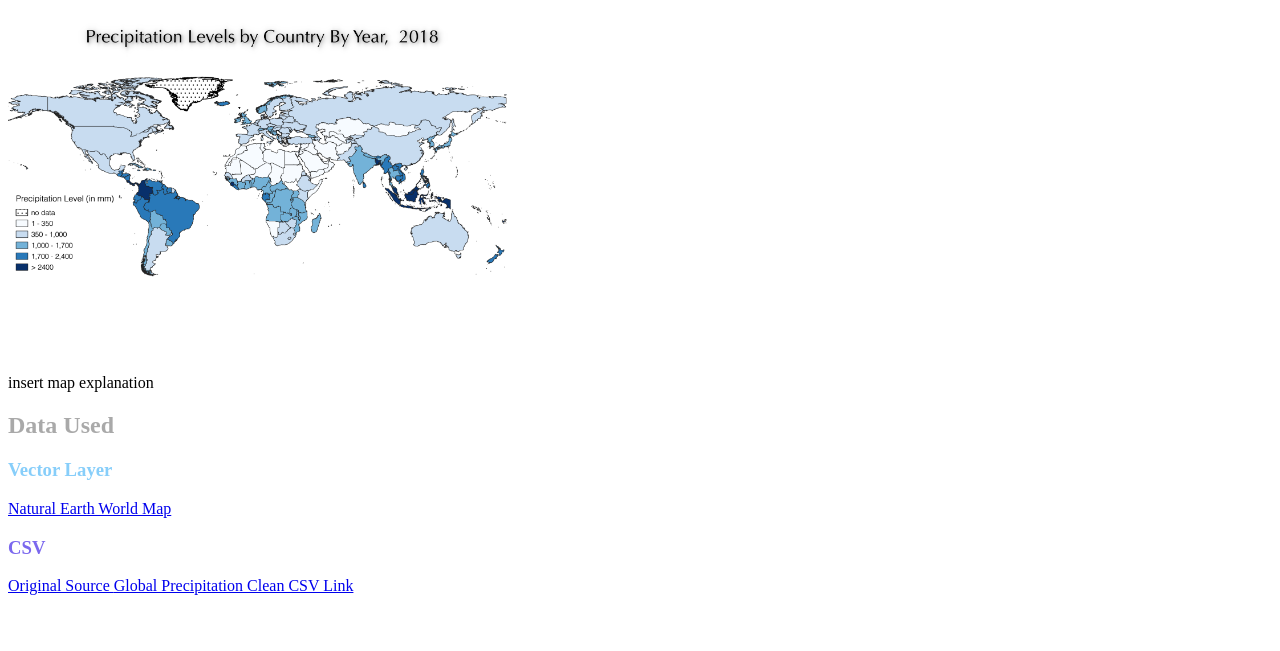
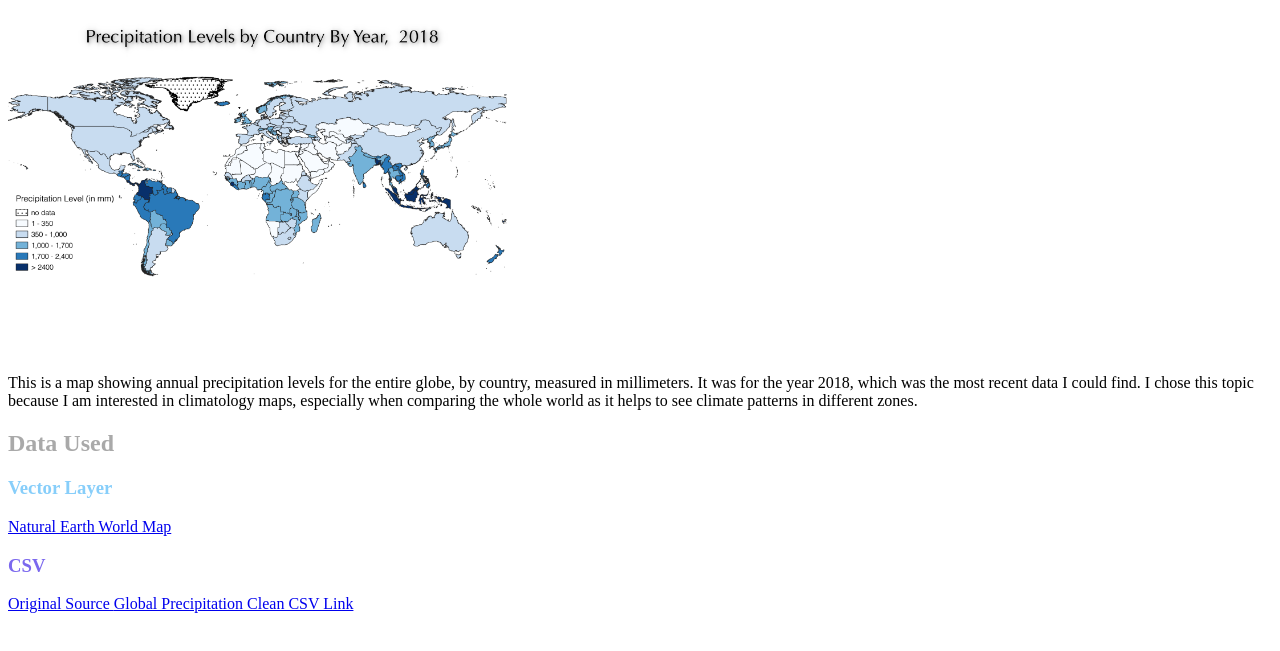
Before and after one commit to juliaeh-17/geog370hw-7, a plain HTML site: page index.html in a window 1280 px wide. Shown: the part 79-730 px from the top of the page. Drawn offline with Linux system fonts and the light colour scheme.

Commit message:
Update index.html

```diff
--- a/index.html
+++ b/index.html
@@ -11,7 +11,7 @@
     <a href="./maps/world_precip.png">
         <img src="./maps/world_precip.png" alt="global precipitation" width="500 px">
     </a>
-    <p>insert map explanation</p>
+    <p>This is a map showing annual precipitation levels for the entire globe, by country, measured in millimeters. It was for the year 2018, which was the most recent data I could find. I chose this topic because I am interested in climatology maps, especially when comparing the whole world as it helps to see climate patterns in different zones.</p>
 
     <h2 style="color:darkgray">Data Used</h2>
     <h3 style="color:lightskyblue">Vector Layer</h3>
```
